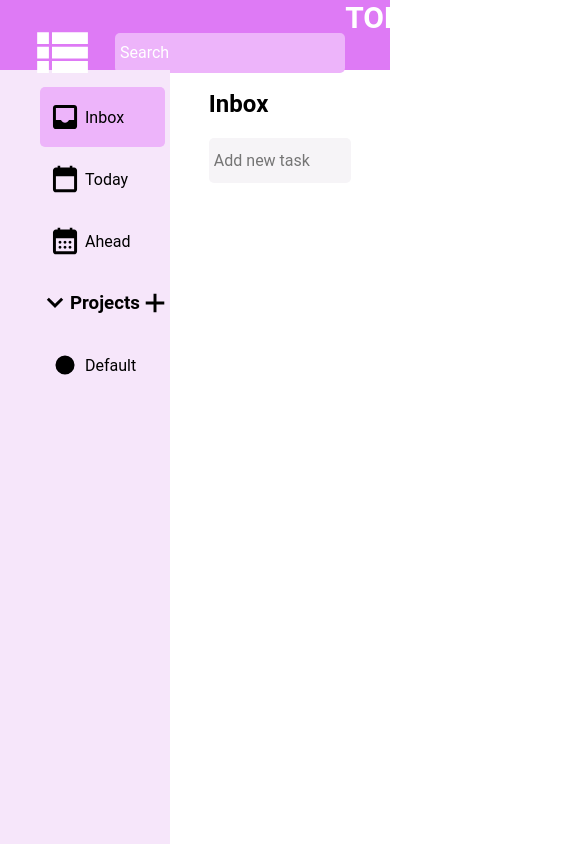
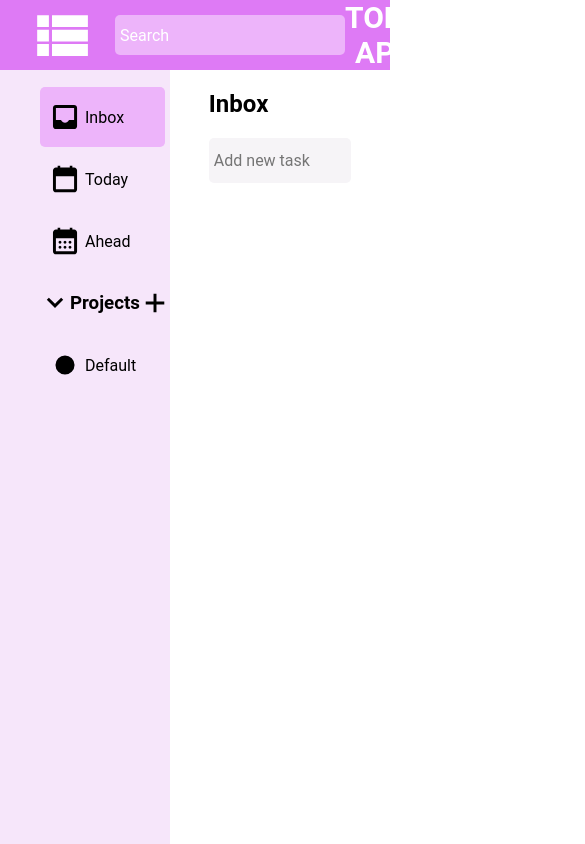
Before and after one commit to Nelfimov/odin-todoapp, a website built with webpack: page src/index.html in a window 390 px wide. Shown: the top 844 px of the page, 585 px wide, since content can reach past the window. Built offline with nearby package versions, Linux system fonts and the light colour scheme; a web font is replaced by a local one.

Commit message:
content and header refactor

```diff
--- a/src/content/contentmodule.js
+++ b/src/content/contentmodule.js
@@ -2,19 +2,66 @@ const contentModule = (() => {
   const divContent = document.getElementById('content');
 
   const getInitial = () => {
+    createHeadline('Inbox');
+    const divInput = document.createElement('div');
+    Object.assign(divInput, {
+      id: 'div-new-task',
+      className: 'task-creation',
+    });
+    divContent.appendChild(divInput);
     const initialInputs = [
-      { tag: 'input', id: 'new-task-title', type: 'text', placeholder: 'Add new task', addClass: '' },
-      { tag: 'textarea', id: 'new-task-description', type: '', placeholder: 'Description', addClass: ' for-hide hidden' },
-      { tag: 'input', id: 'new-task-date', type: 'date', placeholder: 'Due date', addClass: ' for-hide hidden empty' },
-      { tag: 'button', id: 'new-task-priority', type: '', placeholder: 'Normal priority', addClass: ' for-hide hidden' },
-      { tag: 'select', id: 'new-task-project', type: '', placeholder: 'Select project', addClass: ' for-hide hidden empty' },
-      { tag: 'button', id: 'new-task-button', type: '', placeholder: 'Create new task', addClass: ' for-hide hidden' },
+      { tag: 'input', id: 'new-task-title', type: 'text', text: 'Add new task', addClass: '' },
+      { tag: 'textarea', id: 'new-task-description', type: '', text: 'Description', addClass: ' for-hide hidden' },
+      { tag: 'input', id: 'new-task-date', type: 'date', text: 'Due date', addClass: ' for-hide hidden empty' },
+      { tag: 'button', id: 'new-task-priority', type: '', text: 'Normal priority', addClass: ' for-hide hidden' },
+      { tag: 'select', id: 'new-task-project', type: '', text: 'Select project', addClass: ' for-hide hidden empty' },
+      { tag: 'button', id: 'new-task-button', type: '', text: 'Create new task', addClass: ' for-hide hidden' },
     ];
-    createNewTaskForm(initialInputs);
+    initialInputs.forEach((item) => createNewTaskForm(item));
+    createProjectEmptyOption();
     window.addEventListener('keyup', (e) => {
       if (e.key === 'Escape') hideFullTaskForm();
     });
-  }
+  };
+
+  const createNewTaskForm = (item) => {
+    const divInput = document.getElementById('div-new-task');
+    const element = document.createElement(item.tag);
+    Object.assign(element, {
+      id: item.id,
+      className: 'new-task' + item.addClass,
+      placeholder: item.text,
+    });
+    if (item.tag === 'input') element.type = item.type;
+    if (item.tag === 'button') element.textContent = item.text;
+    if (item.id === 'new-task-priority') {
+      element.addEventListener('click', () => {
+        element.classList.toggle('top');
+        element.classList.contains('top')
+          ? element.textContent = 'Top priority'
+          : element.textContent = 'Normal priority';
+      });
+    };
+    if (item.id === 'new-task-title') {
+      element.addEventListener('focus', () => {
+        showFullTaskForm();
+      });
+    };
+    divInput.appendChild(element);
+    return element;
+  };
+
+  const createProjectEmptyOption = () => {
+    const emptyOption = document.createElement('option');
+    Object.assign(emptyOption, {
+      value: '',
+      textContent: 'Select project',
+      disabled: true,
+      selected: true,
+    });
+    document.getElementById('new-task-project').appendChild(emptyOption);
+    return emptyOption;
+  };
 
   const createHeadline = (string) => {
     const headlineDiv = document.createElement('div');
@@ -26,61 +73,17 @@ const contentModule = (() => {
     headlineDiv.appendChild(headline);
     divContent.prepend(headlineDiv);
     return headlineDiv;
-  }
-
-  const createNewTaskForm = (array) => {
-    createHeadline('Inbox');
-    const divInput = document.createElement('div');
-    Object.assign(divInput, {
-      id: 'div-new-task',
-      className: 'task-creation',
-    });
-    array.forEach((element) => {
-      let newInput;
-      newInput = document.createElement(element.tag);
-      Object.assign(newInput, {
-        id: element.id,
-        className: 'new-task' + element.addClass,
-        placeholder: element.placeholder,
-      });
-      if (element.tag === 'input') newInput.type = element.type;
-      if (element.tag === 'button') newInput.textContent = element.placeholder;
-      if (element.id === 'new-task-priority') {
-        newInput.addEventListener('click', () => {
-          newInput.classList.toggle('top');
-          newInput.classList.contains('top')
-            ? newInput.textContent = 'Top priority'
-            : newInput.textContent = 'Normal priority';
-        })
-      };
-      if (array.indexOf(element) === 0) {
-        newInput.addEventListener('focus', () => {
-          showFullTaskForm();
-        });
-      };
-      divInput.appendChild(newInput);
-    });
-    const emptyOption = document.createElement('option');
-    Object.assign(emptyOption, {
-      value: '',
-      textContent: 'Select project',
-      disabled: true,
-      selected: true,
-    });
-    divContent.appendChild(divInput);
-    document.getElementById('new-task-project').appendChild(emptyOption);
-    return divInput;
-  }
+  };
 
   const showFullTaskForm = () => {
     document.querySelectorAll('#div-new-task .hidden').forEach((node) => {
       node.classList.remove('hidden');
     })
-  }
+  };
 
   const hideFullTaskForm = () => {
     document.querySelectorAll('#div-new-task .for-hide').forEach((item) => item.classList.add('hidden'));
-  }
+  };
 
   return { getInitial };
 })();
--- a/src/header/headermodule.js
+++ b/src/header/headermodule.js
@@ -3,78 +3,71 @@ import githubIcon from '/src/icons/github.svg'
 
 const headerModule = (() => {
   const getInitial = () => {
-    leftDiv();
-    midDiv();
-    rightDiv();
+    const leftDiv = '#header>div.left';
+    const midDiv = '#header>div.mid';
+    const rightDiv = '#header>div.right';
+
+    const menuImgLeft = {
+      tag: 'img', id: 'menu', src: menuIcon, addClass: ' nav-icon',
+      type: '', text: 'menu', destination: leftDiv,
+    };
+    const searchInputLeft = {
+      tag: 'input', id: 'search', src: '', addClass: ' nav-search',
+      type: 'text', text: 'Search', destination: leftDiv,
+    };
+    const anchorMid = {
+      tag: 'a', id: null, src: '#', addClass: '',
+      type: '', text: '', destination: midDiv,
+    };
+    const spanAppNameMid = {
+      tag: 'span', id: null, src: '', addClass: '',
+      type: '', text: 'TODO APP', destination: midDiv,
+    };
+    const anchorRight = {
+      tag: 'a', id: null, src: 'https://github.com/nelfimov/', addClass: '',
+      type: '', text: '', destination: rightDiv,
+    };
+    const githubImgRight = {
+      tag: 'img', id: null, src: githubIcon, addClass: ' nav-icon',
+      type: '', text: 'github', destination: rightDiv,
+    };
+    const spanGithub = {
+      tag: 'span', id: null, src: '', addClass: '',
+      type: '', text: 'Github', destination: rightDiv,
+    };
+    const initialHeader = [
+      menuImgLeft, searchInputLeft, anchorMid, spanAppNameMid, anchorRight,
+      githubImgRight, spanGithub,
+    ];
+    initialHeader.forEach((item) => createHeaderItem(item));
   }
 
-  const leftDiv = () => {
-    const left = document.querySelector('#header>div.left');
-    // Adding image
-    const Img = new Image();
-    Object.assign(Img, {
-      src: menuIcon,
-      alt: 'menu',
-      className: 'nav-icon',
-      id: 'menu',
-    });
-    Img.addEventListener('click', toggleMenu);
-    // Adding inputs
-    const inputSearch = document.createElement('input');
-    Object.assign(inputSearch, {
-      type: 'text',
-      name: 'search',
-      id: 'search',
-      className: 'nav-search',
-      placeholder: 'Search',
-    });
-    // Adding to parent
-    left.append(Img, inputSearch);
-    return left;
-  };
-
-  const midDiv = () => {
-    const midDiv = document.querySelector('#header>div.mid');
-    // Anchor
-    const anchor = document.createElement('a');
-    Object.assign(anchor, {
-      href: '#',
-      className: 'nav',
-    });
-    // Span
-    const name = document.createElement('span');
-    Object.assign(name, {
-      textContent: 'TODO APP BY NELFIMOV',
-      className: 'nav',
-    });
-    // Append to parent
-    anchor.appendChild(name);
-    midDiv.appendChild(anchor);
-    return anchor;
-  };
-
-  const rightDiv = () => {
-    const rightDiv = document.querySelector('#header>div.right');
-    // Anchor
-    const anchor = document.createElement('a');
-    Object.assign(anchor, {
-      href: 'https://github.com/nelfimov/',
-      className: 'nav',
-    });
-    // Image
-    const Img = new Image();
-    Object.assign(Img, {
-      src: githubIcon,
-      alt: 'github',
-      className: 'nav-icon',
-    });
-    // Span
-    const spanGithub = document.createElement('span');
-    spanGithub.textContent = 'Github';
-    // Append to parent
-    anchor.append(Img, spanGithub);
-    rightDiv.appendChild(anchor);
-    return anchor;
+  const createHeaderItem = (item) => {
+    const element = document.createElement(item.tag);
+    element.className = 'nav' + item.addClass;
+    if (item.id) element.id = item.id;
+    if (item.tag === 'img') {
+      element.src = item.src;
+      element.alt = item.text;
+    };
+    if (item.tag === 'input') {
+      element.placeholder = item.text;
+      element.type = item.type;
+      element.name = item.id;
+    };
+    if (item.tag === 'a') {
+      element.href = item.src;
+    };
+    if (item.tag === 'span') {
+      element.textContent = item.text;
+    };
+    const destiny = document.querySelector(item.destination);
+    if (destiny.querySelector('a.nav')) {
+      destiny.querySelector('a.nav').appendChild(element);
+    } else {
+      document.querySelector(item.destination).appendChild(element);
+    };
+    return element;
   };
 
   const toggleMenu = () => {
--- a/src/sidebar/sidebarmodule.js
+++ b/src/sidebar/sidebarmodule.js
@@ -111,7 +111,7 @@ const sidebarModule = (() => {
   }
 
 
-  return { getInitial };
+  return { getInitial, createItem };
 })();
 
 export default sidebarModule;
--- a/src/style.css
+++ b/src/style.css
@@ -49,7 +49,7 @@ select:focus {
   font-size: 25px;
   display: grid;
   grid-template-columns: repeat(3, 1fr);
-  grid-template-rows: auto;
+  grid-template-rows: 70px;
   grid-template-areas: 'left mid right';
   padding: 0 30px;
 }
```
